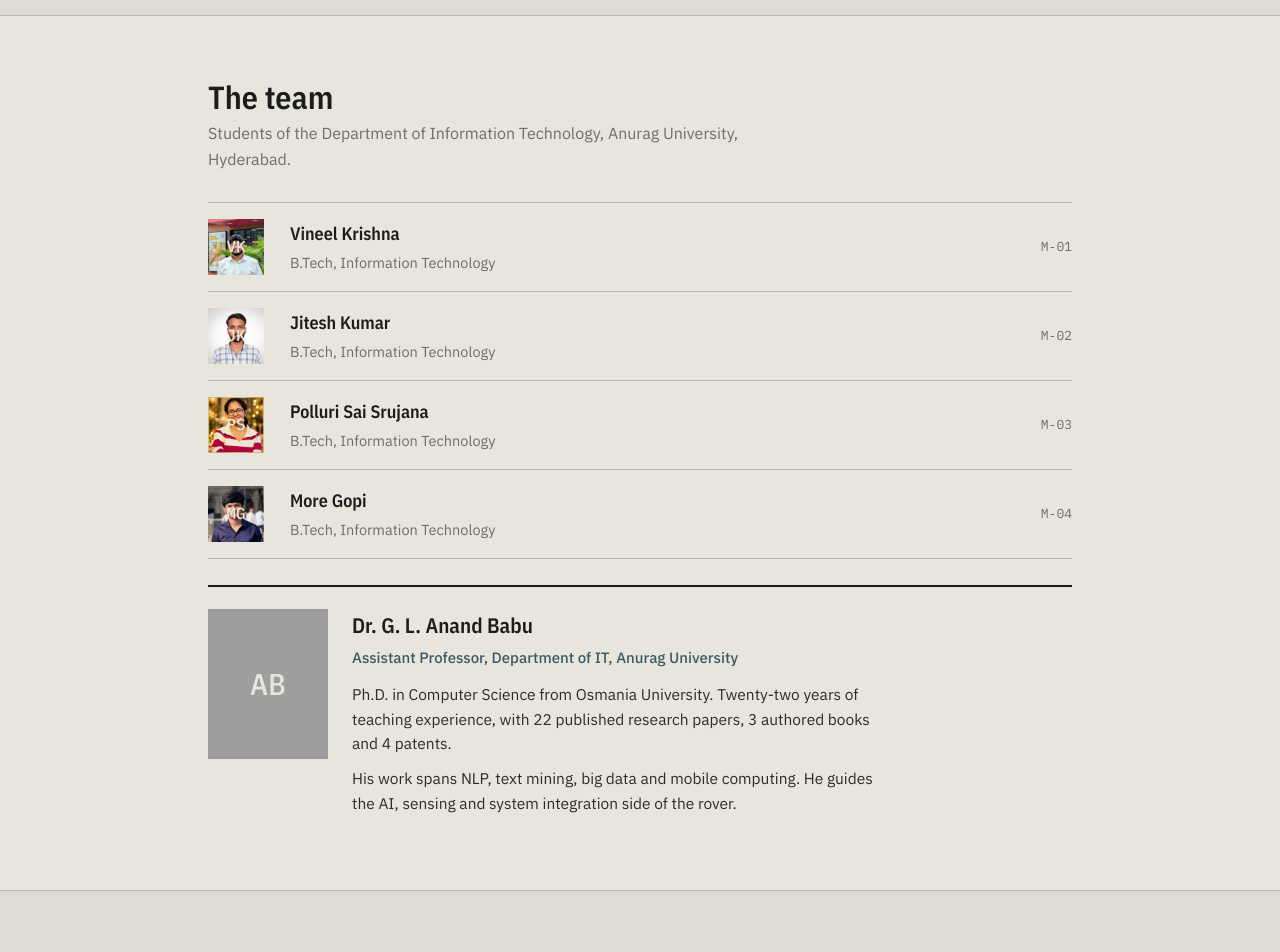
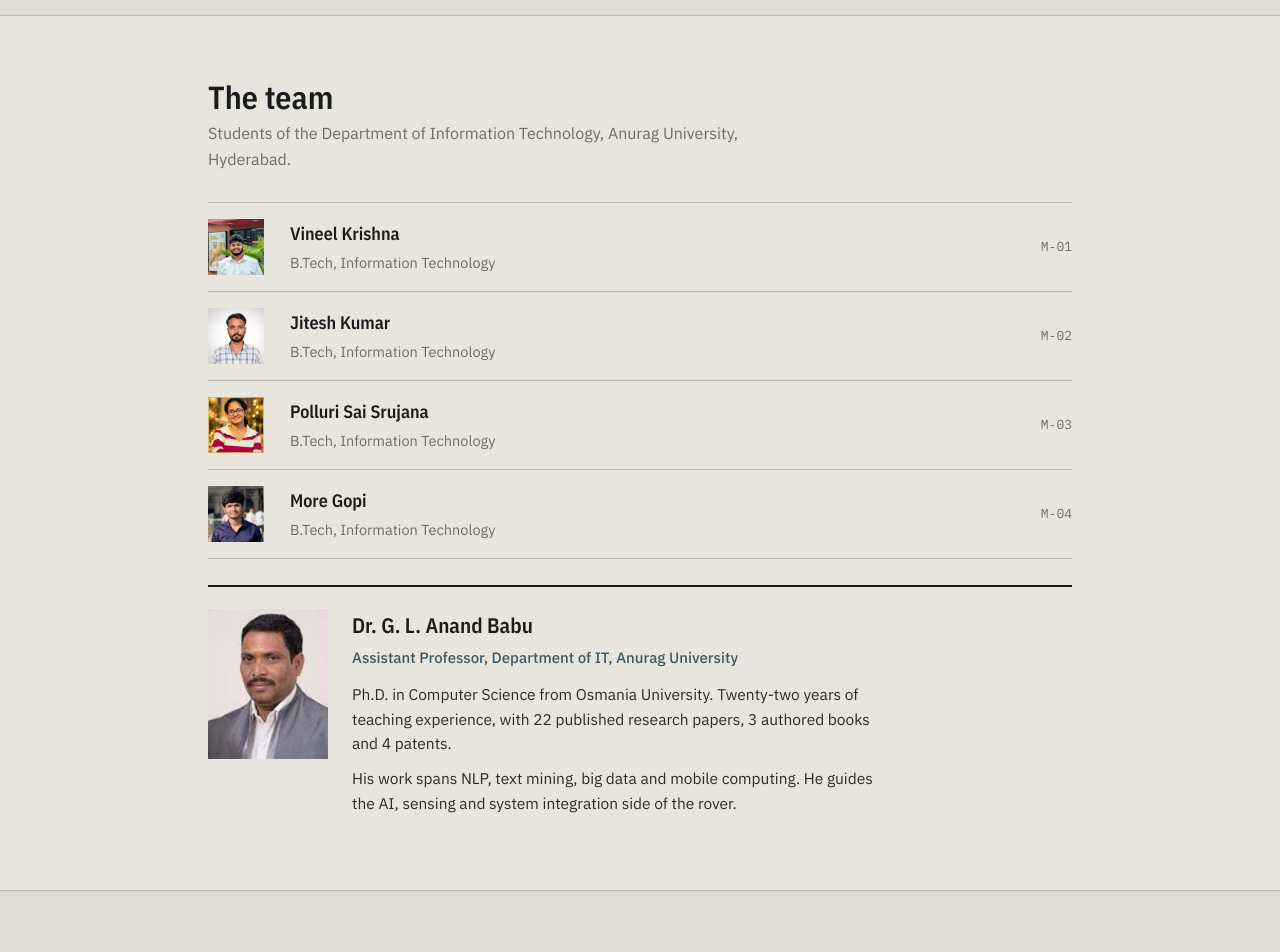
Before and after one commit to JITESH-KUMAR05/APR-Sim-mini, a Flask app: page /about in a window 1280 px wide. Shown: the part 4087-5039 px from the top of the page. Run offline with Flask 3, Linux system fonts and the light colour scheme; grey boxes are pictures that could not be loaded.

Commit message:
Show Dr. Anand Babu's photo on the About page and stop initials covering photos
- The initials sat above every photo (z-index on the text, none on the
  image). The photo now sits on top; the initials only show if the photo
  is missing.
- Add Dr. G. L. Anand Babu's photo and point the faculty card at it.
- The ignore rule for the team's photo drop folder was `photos/`, which
  also matched static/photos/ and kept new site photos out of git. It is
  now `/photos/`, the root folder only.

Co-Authored-By: Claude Opus 5.5 <noreply@anthropic.com>

```diff
--- a/templates/about.html
+++ b/templates/about.html
@@ -163,8 +163,8 @@
     width:56px;height:56px;background:var(--ink);color:#e8e5dc;
     display:flex;align-items:center;justify-content:center;position:relative;overflow:hidden;flex-shrink:0;
   }
-  .chip img{width:100%;height:100%;object-fit:cover;position:absolute;inset:0}
-  .chip span{font-family:'IBM Plex Mono',monospace;font-size:16px;font-weight:500;z-index:1}
+  .chip img{width:100%;height:100%;object-fit:cover;object-position:50% 20%;position:absolute;inset:0;z-index:2}
+  .chip span{font-family:'IBM Plex Mono',monospace;font-size:16px;font-weight:500;z-index:1}  /* shows only if the photo is missing */
   .row h3{margin:0;font-size:18px;font-weight:600}
   .row p{margin:2px 0 0;font-size:14.5px;color:var(--muted)}
   .row .id{font-family:'IBM Plex Mono',monospace;font-size:13px;color:var(--muted)}
@@ -426,7 +426,7 @@
     </div>
 
     <div class="faculty">
-      <div class="chip"><span>AB</span><img src="/static/photos/anand-babu.jpg" alt="" onerror="this.remove()"></div>
+      <div class="chip"><span>AB</span><img src="/static/photos/aanandsir.jpg" alt="" onerror="this.remove()"></div>
       <div>
         <h3>Dr. G. L. Anand Babu</h3>
         <p class="role">Assistant Professor, Department of IT, Anurag University</p>
```
Also changed, not shown: static/photos/aanandsir.jpg (added), 1 other file.
